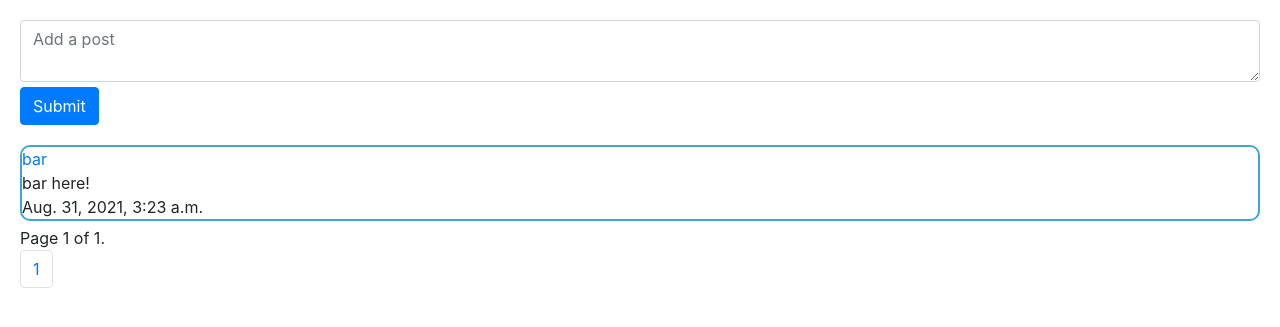
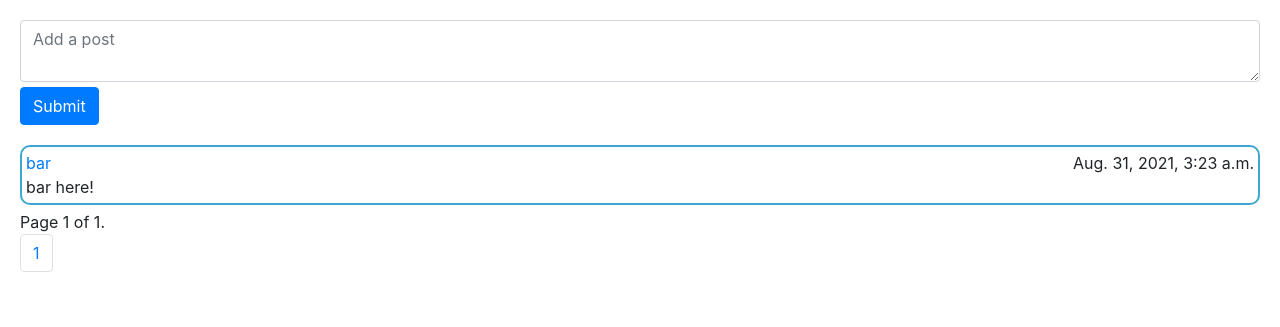
Before and after one commit to Migueldj/Network, a Django app: page /following in a window 1280 px wide. Shown: the part 56-383 px from the top of the page. Run offline with Django 3.2, Linux system fonts and the light colour scheme; a user stored in the database is signed in; data comes from the database, SQL or seed files in the repository; both versions use the stored data as it was after the commit; some libraries are stand-ins or nearby versions.

Commit message:
Added some changes in the card of every post, and also discovered the reason of an error on the following section

```diff
--- a/network/static/network/styles.css
+++ b/network/static/network/styles.css
@@ -12,3 +12,15 @@
     margin-bottom: 5px;
     border-radius: 10px;
 }
+
+.d-flex{
+    display: flex;
+}
+
+.justify-between{
+    justify-content: space-between;
+}
+
+.margin-card{
+    margin: 4px 4px 4px 4px;
+}
--- a/network/templates/network/layout.html
+++ b/network/templates/network/layout.html
@@ -49,11 +49,13 @@
             <div class="posts-view">
                 {% for post in page_obj %}
                     <div class="post">
-                        <a href="{% url 'userPage' post.user.username %}">{{post.user}}</a>
-                        <br>
-                        {{post.content}}
-                        <br>
-                        {{post.timestamp}}
+                        <div class="margin-card">
+                            <div class="d-flex justify-between">
+                                <a href="{% url 'userPage' post.user.username %}">{{post.user}}</a>
+                                {{post.timestamp}}
+                            </div>
+                            <div>{{post.content}}</div>
+                        </div>
                     </div>
                 {% endfor %}
             </div>
--- a/network/urls.py
+++ b/network/urls.py
@@ -14,7 +14,7 @@ urlpatterns = [
     path("follow/<str:username>", views.follow, name="follow"),
     path("following", views.followingView, name="followingView"),
 
-    #API routes
+    # API routes
     # path("userPosts",views.userPosts,name="userPosts"),
     # path("allPosts",views.allPosts,name="allPosts"),
 
--- a/network/views.py
+++ b/network/views.py
@@ -152,13 +152,16 @@ def followingView(request):
     Add some conditionals if the user doesn't follow any other users and if the followed users haven't post anything
     '''
     user = request.user
+    print(user)
     users = user.following.all()
+    print(users)
     empty = Post.objects.none() #this created an empty QuerySet to add the posts of every followed user to it
     for user in users:
         posts = user.user_posts.all()
         empty = empty | posts
         q = empty
 
+    # Aquí sale un error porque falta validar cuando el usuario no sigue a nadie.
 
     q = q.order_by("-timestamp").all()
 
```
Also changed, not shown: db.sqlite3.
